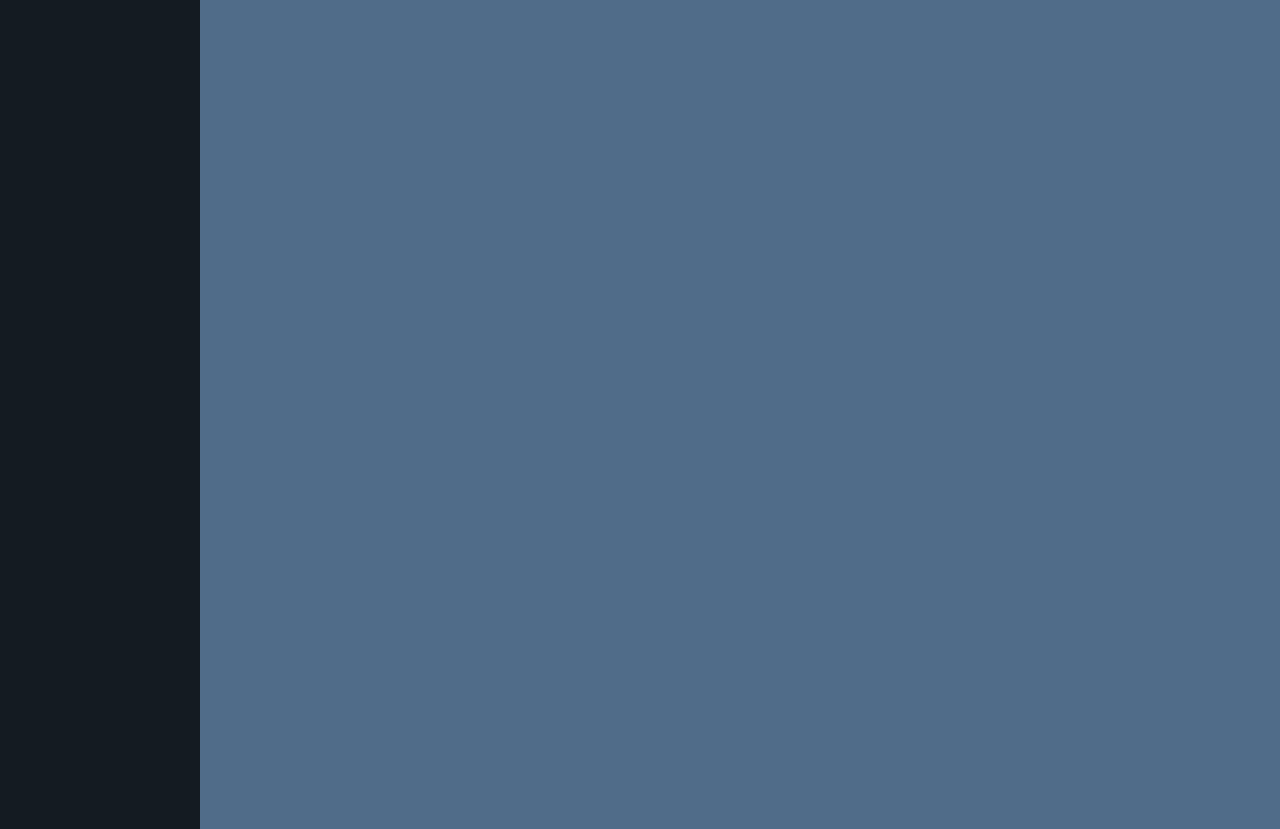
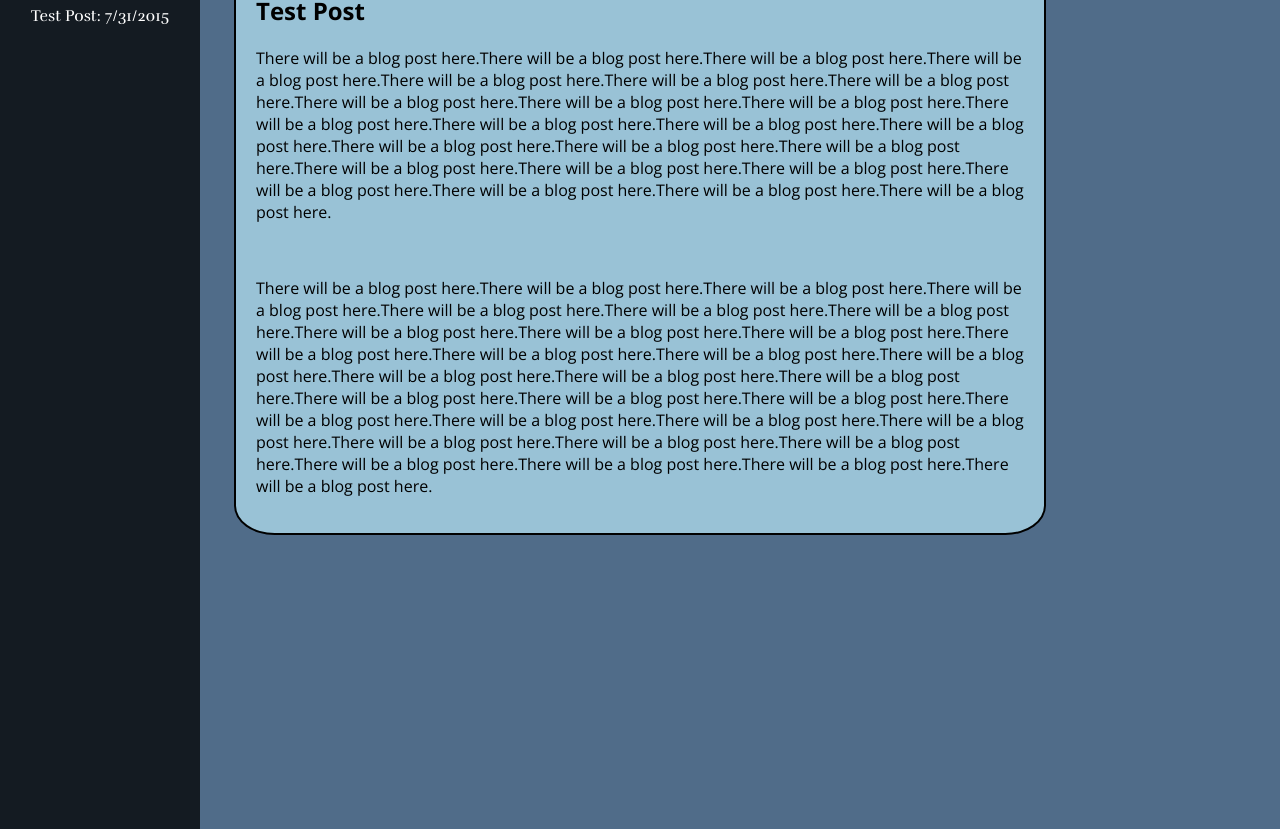
Before and after one commit to tmccarthy64/personalwebsite, a plain HTML site: page blog.html in a window 1280 px wide. Shown: the part 553-1382 px from the top of the page. Drawn offline with nearby package versions, Linux system fonts and the light colour scheme.

Commit message:
test post
addition of test post in blog and styling of article div

```diff
--- a/blog.css
+++ b/blog.css
@@ -6,9 +6,19 @@
 	margin-top: -16px;
 	color: white;
 	font-family: 'Rufina', serif;
+	text-align: center;
 }
 
 #menuheader{
 	text-align: center;
 	text-decoration: underline;
 }
+
+article{
+	background-color: rgb(153, 194, 214);
+	border: 2px solid black;
+	border-radius: 5%;
+	margin: auto;
+	width: 60%;
+	padding: 20px;
+}
--- a/blog.html
+++ b/blog.html
@@ -21,9 +21,13 @@
 </header>
 <div class="archive">
 	<h2 id="menuheader">Archive</h2>
+		<a href="#">Test Post: 7/31/2015</a>
 </div>
 <article>
-
+	<h2>Test Post</h2>
+		<p>There will be a blog post here.There will be a blog post here.There will be a blog post here.There will be a blog post here.There will be a blog post here.There will be a blog post here.There will be a blog post here.There will be a blog post here.There will be a blog post here.There will be a blog post here.There will be a blog post here.There will be a blog post here.There will be a blog post here.There will be a blog post here.There will be a blog post here.There will be a blog post here.There will be a blog post here.There will be a blog post here.There will be a blog post here.There will be a blog post here.There will be a blog post here.There will be a blog post here.There will be a blog post here.There will be a blog post here.</p>
+		<br>
+		<p>There will be a blog post here.There will be a blog post here.There will be a blog post here.There will be a blog post here.There will be a blog post here.There will be a blog post here.There will be a blog post here.There will be a blog post here.There will be a blog post here.There will be a blog post here.There will be a blog post here.There will be a blog post here.There will be a blog post here.There will be a blog post here.There will be a blog post here.There will be a blog post here.There will be a blog post here.There will be a blog post here.There will be a blog post here.There will be a blog post here.There will be a blog post here.There will be a blog post here.There will be a blog post here.There will be a blog post here.There will be a blog post here.There will be a blog post here.There will be a blog post here.There will be a blog post here.There will be a blog post here.There will be a blog post here.There will be a blog post here.</p>
 
 </article>
 <footer>
--- a/style.css
+++ b/style.css
@@ -48,12 +48,6 @@ li{
 	padding: 10px;
 }
 
-article{
-	max-width: 700px;
-	padding: 20px;
-	margin: 0 auto;
-}
-
 footer{
 	text-align: center;
 	background-color: rgba(0,0,0,0.5);
```
